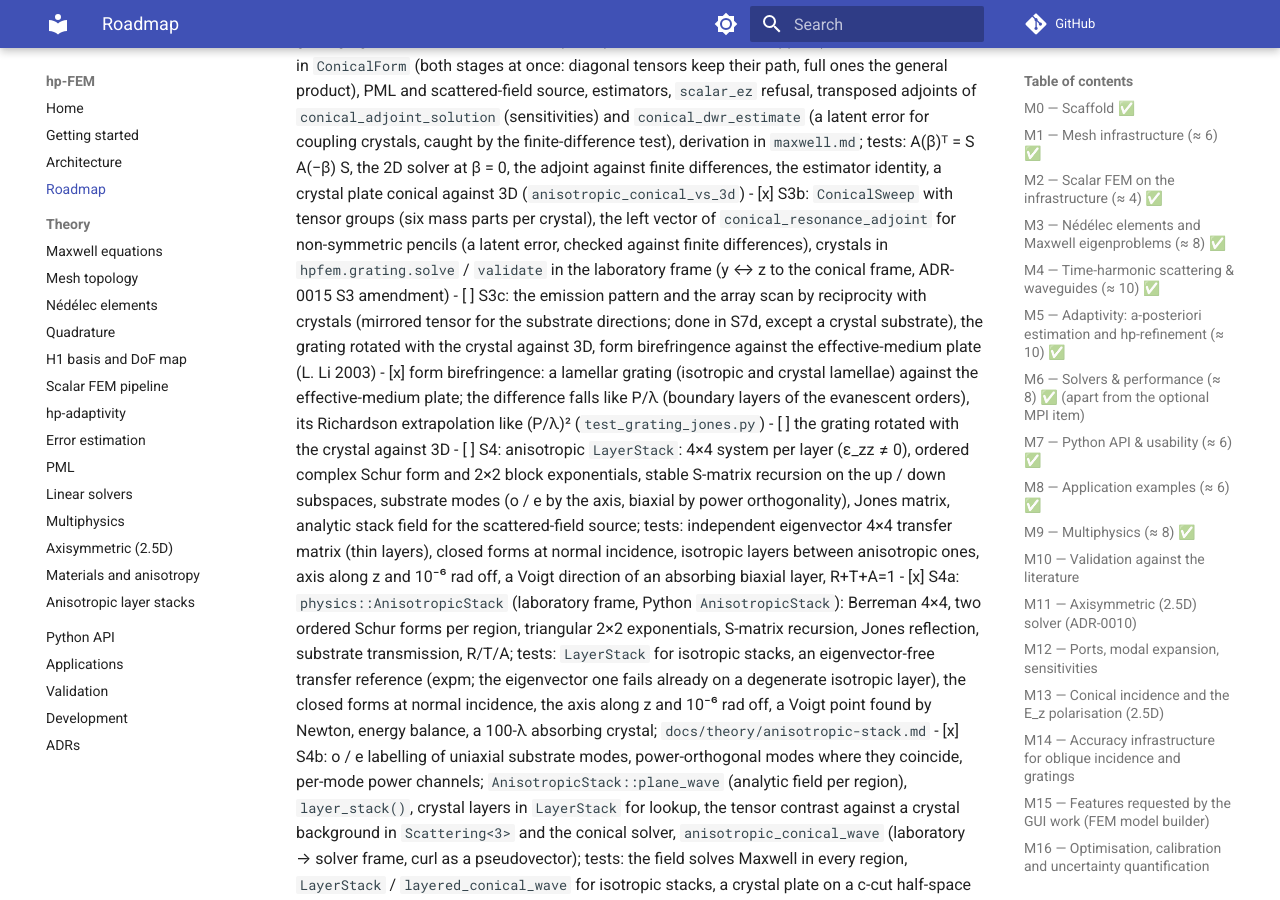
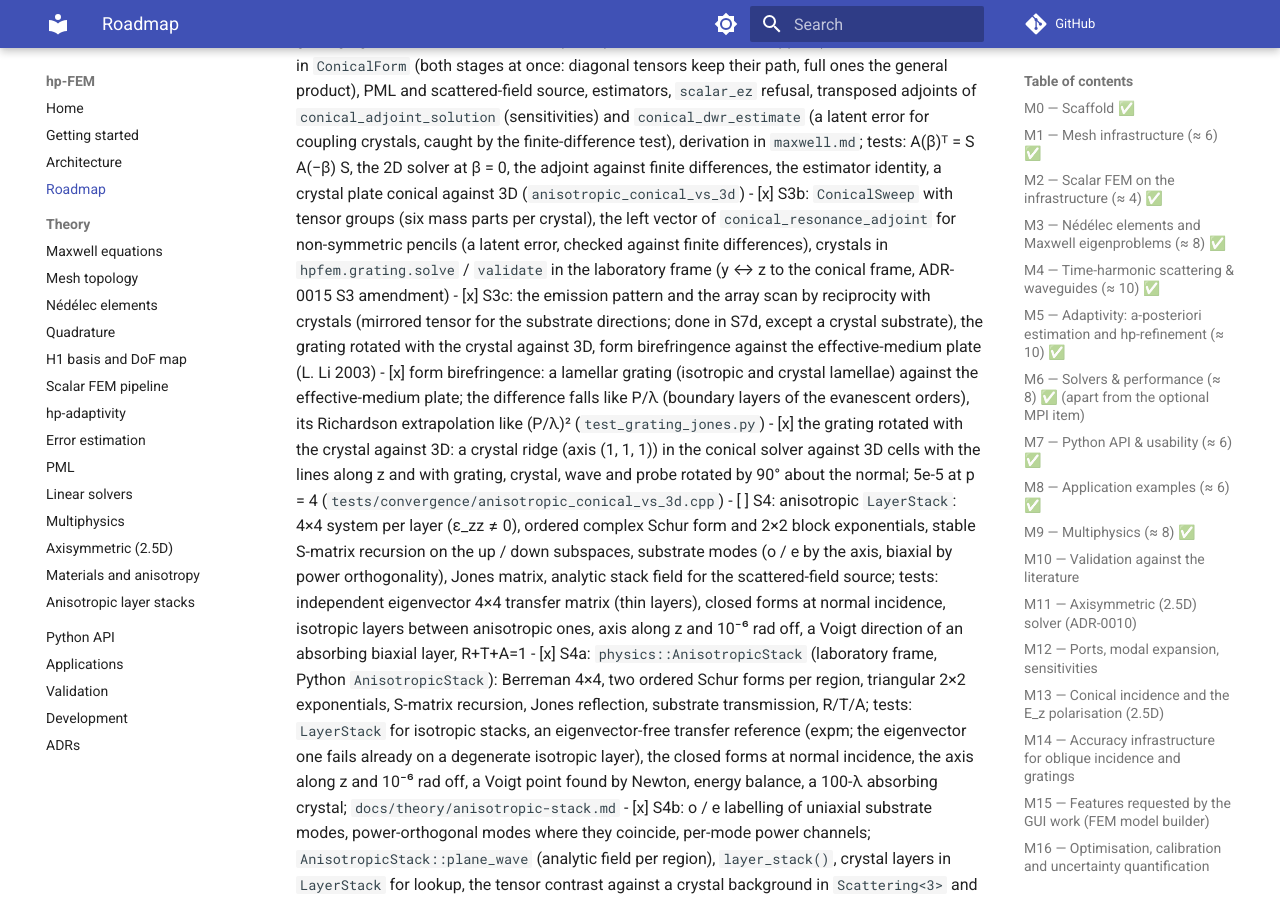
Before and after one commit to PhotonPower/hp-FEM, an MkDocs documentation site: the page built from docs/roadmap.md, in a window 1280 px wide and 900 px high, scrolled down 14836 px. Built offline with MkDocs 1.6.1 and Material for MkDocs 9.7.7, drawn with Linux system fonts in a browser that asks for light colours; comment, search, counter and statistics services are not loaded.

Commit message:
docs(roadmap): M19 S3c complete
Co-Authored-By: Claude Opus 5.5 <noreply@anthropic.com>

```diff
--- a/docs/roadmap.md
+++ b/docs/roadmap.md
@@ -568,14 +568,17 @@ last.
     `conical_resonance_adjoint` for non-symmetric pencils (a latent error, checked against finite
     differences), crystals in `hpfem.grating.solve` / `validate` in the laboratory frame
     (y ↔ z to the conical frame, ADR-0015 S3 amendment)
-  - [ ] S3c: the emission pattern and the array scan by reciprocity with crystals (mirrored
+  - [x] S3c: the emission pattern and the array scan by reciprocity with crystals (mirrored
     tensor for the substrate directions; done in S7d, except a crystal substrate), the grating
     rotated with the crystal against 3D, form birefringence against the effective-medium plate
     (L. Li 2003)
     - [x] form birefringence: a lamellar grating (isotropic and crystal lamellae) against the
       effective-medium plate; the difference falls like P/λ (boundary layers of the evanescent
       orders), its Richardson extrapolation like (P/λ)² (`test_grating_jones.py`)
-    - [ ] the grating rotated with the crystal against 3D
+    - [x] the grating rotated with the crystal against 3D: a crystal ridge (axis (1, 1, 1)) in
+      the conical solver against 3D cells with the lines along z and with grating, crystal, wave
+      and probe rotated by 90° about the normal; 5e-5 at p = 4
+      (`tests/convergence/anisotropic_conical_vs_3d.cpp`)
 - [ ] S4: anisotropic `LayerStack`: 4×4 system per layer (ε_zz ≠ 0), ordered complex Schur form
   and 2×2 block exponentials, stable S-matrix recursion on the up / down subspaces, substrate modes
   (o / e by the axis, biaxial by power orthogonality), Jones matrix, analytic stack field for the
```
Also changed, not shown: CHANGELOG.md (+3 -0 lines), docs/theory/maxwell.md (+5 -1 lines).
